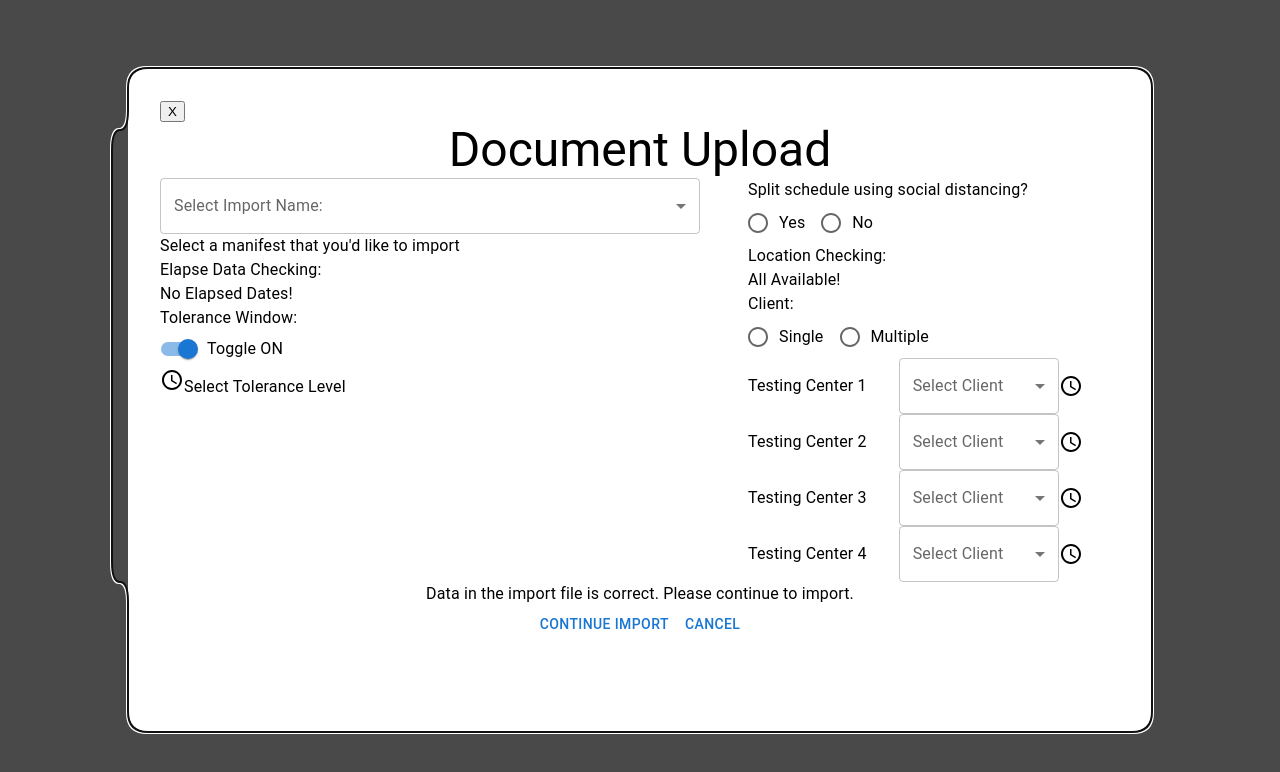
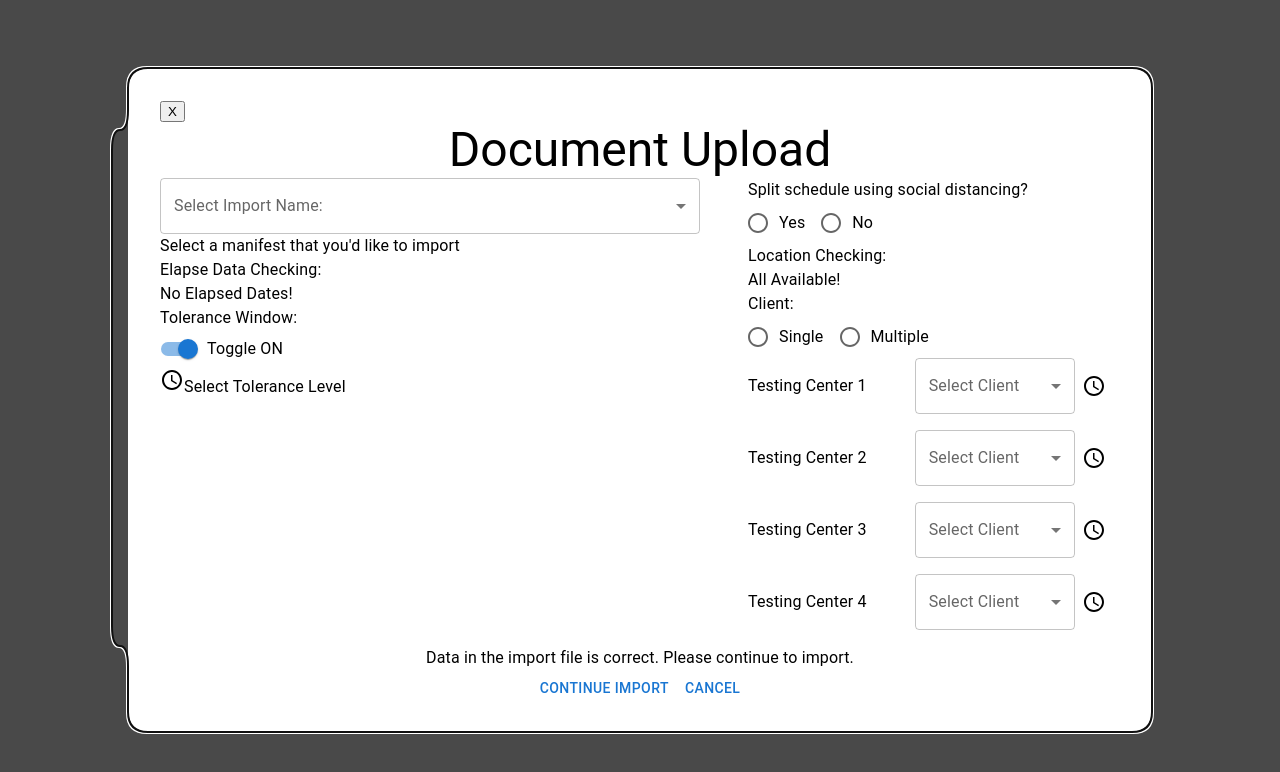
Before and after one commit to jpluncumilla/doc-uploader, a React (Create React App) app: page / in a window 1280 px wide. Shown: the top 772 px of the page. Built offline with nearby package versions, Linux system fonts and the light colour scheme.

Commit message:
testing center grids space

```diff
--- a/src/components/DocModal.js
+++ b/src/components/DocModal.js
@@ -64,9 +64,9 @@ export const DocModal = () => {
                 </RadioGroup>
               </FormControl>
 
-              <Grid container alignItems="center">
-                <Typography mr={4}>Testing Center 1</Typography>
-                <FormControl style={{minWidth: 160}}>
+              <Grid container alignItems="center" mb={2}>
+                <Typography mr={6}>Testing Center 1</Typography>
+                <FormControl style={{minWidth: 160, marginRight: '2%'}}>
                 <InputLabel>Select Client</InputLabel>
                     <Select
                       value={age}
@@ -81,9 +81,9 @@ export const DocModal = () => {
                 <AccessTimeOutlinedIcon />
               </Grid>
 
-              <Grid container alignItems="center">
-                <Typography mr={4}>Testing Center 2</Typography>
-                <FormControl style={{minWidth: 160}}>
+              <Grid container alignItems="center" mb={2}>
+                <Typography mr={6}>Testing Center 2</Typography>
+                <FormControl style={{minWidth: 160, marginRight: '2%'}}>
                 <InputLabel>Select Client</InputLabel>
                     <Select
                       value={age}
@@ -98,9 +98,9 @@ export const DocModal = () => {
                 <AccessTimeOutlinedIcon />
               </Grid>
 
-              <Grid container alignItems="center">
-                <Typography mr={4}>Testing Center 3</Typography>
-                <FormControl style={{minWidth: 160}}>
+              <Grid container alignItems="center" mb={2}>
+                <Typography mr={6}>Testing Center 3</Typography>
+                <FormControl style={{minWidth: 160, marginRight: '2%'}}>
                 <InputLabel>Select Client</InputLabel>
                     <Select
                       value={age}
@@ -115,9 +115,9 @@ export const DocModal = () => {
                 <AccessTimeOutlinedIcon />
               </Grid>
 
-              <Grid container alignItems="center">
-                <Typography mr={4}>Testing Center 4</Typography>
-                <FormControl style={{minWidth: 160}}>
+              <Grid container alignItems="center" mb={2}>
+                <Typography mr={6}>Testing Center 4</Typography>
+                <FormControl style={{minWidth: 160, marginRight: '2%'}}>
                 <InputLabel>Select Client</InputLabel>
                     <Select
                       value={age}
```
